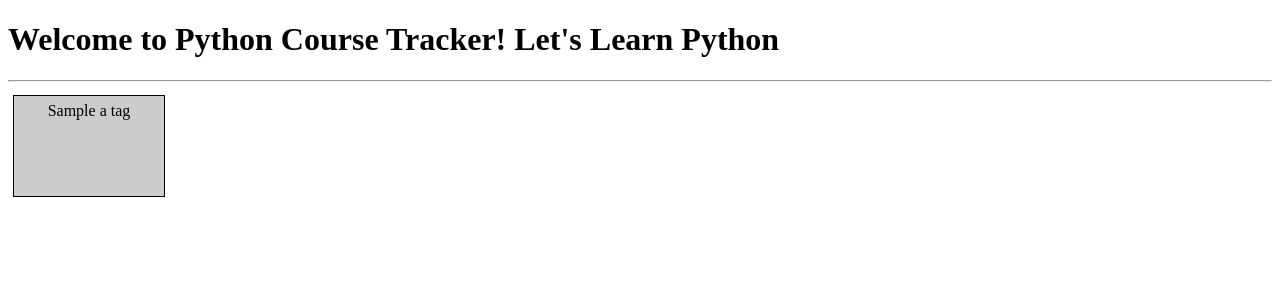
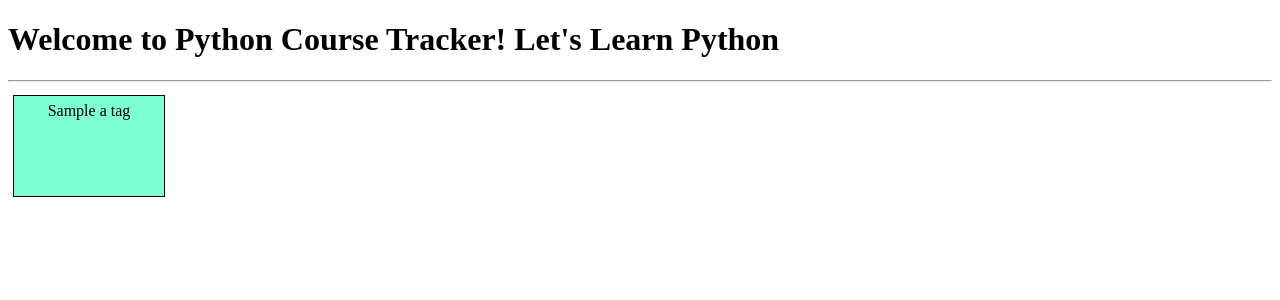
Before and after one commit to erenaltayy/Python-Course-Tracker, a Flask app: template app/templates/index.html in a window 1280 px wide, with the pointer over the restyled element. Shown: the top 300 px of the page. Run offline with Flask 3, Linux system fonts and the light colour scheme; the template is opened without the code that fills it: most values are stand-ins (such as "Sample title", 1, 10 or a date in 2020).

Commit message:
Update style.css

```diff
--- a/app/static/style.css
+++ b/app/static/style.css
@@ -15,3 +15,6 @@ a {
     color: #000;
     border: 1px solid #000;
 }
+a:hover{
+    background-color: aquamarine;
+}
```
